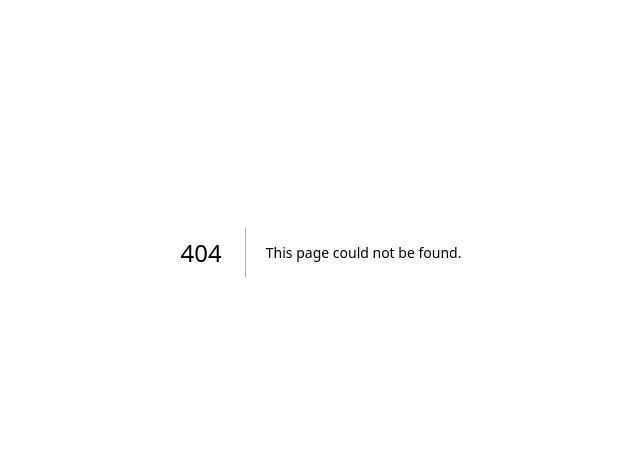
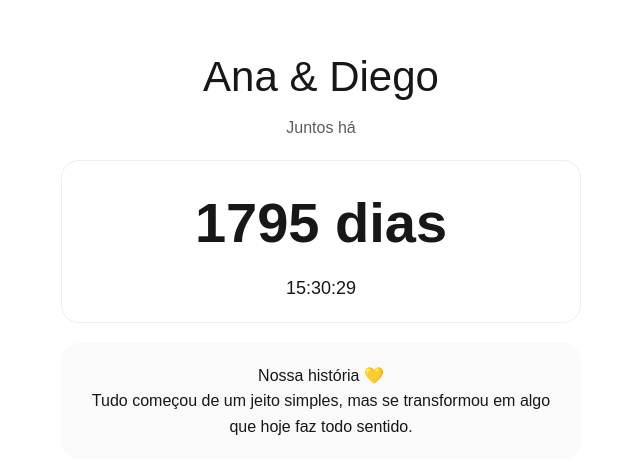
Before and after one commit to dlcdie/love-counter, a Next.js app: page /p/teste in a window 1280 px wide. Before the commit this address had no page. Shown: the part 148-622 px from the top of the page, without its empty margins (319-959 px from the left). Built offline with nearby package versions, Linux system fonts and the light colour scheme.

Commit message:
add home and couple page

```diff
--- /dev/null
+++ b/app/p/teste/page.tsx
@@ -0,0 +1,47 @@
+"use client";
+
+import { useEffect, useState } from "react";
+
+export default function Page() {
+  const startDate = new Date("2021-03-12T00:00:00-03:00").getTime();
+  const [now, setNow] = useState(Date.now());
+
+  useEffect(() => {
+    const interval = setInterval(() => setNow(Date.now()), 1000);
+    return () => clearInterval(interval);
+  }, []);
+
+  const diff = Math.max(0, now - startDate);
+  const totalSeconds = Math.floor(diff / 1000);
+
+  const days = Math.floor(totalSeconds / 86400);
+  const hours = Math.floor((totalSeconds % 86400) / 3600);
+  const minutes = Math.floor((totalSeconds % 3600) / 60);
+  const seconds = totalSeconds % 60;
+
+  return (
+    <main style={{ minHeight: "100vh", display: "grid", placeItems: "center", padding: 24 }}>
+      <div style={{ maxWidth: 520, width: "100%", textAlign: "center" }}>
+        <h1 style={{ fontSize: 42, marginBottom: 8 }}>Ana & Diego</h1>
+        <p style={{ opacity: 0.7, marginBottom: 20 }}>Juntos há</p>
+
+        <div style={{ border: "1px solid #eee", borderRadius: 18, padding: 20, marginBottom: 20 }}>
+          <div style={{ fontSize: 56, fontWeight: 700 }}>{days} dias</div>
+          <div style={{ marginTop: 10, fontSize: 18 }}>
+            {hours.toString().padStart(2, "0")}:
+            {minutes.toString().padStart(2, "0")}:
+            {seconds.toString().padStart(2, "0")}
+          </div>
+        </div>
+
+        <div style={{ background: "#fafafa", borderRadius: 18, padding: 20, lineHeight: 1.6 }}>
+          <h2>Nossa história 💛</h2>
+          <p>
+            Tudo começou de um jeito simples, mas se transformou em algo
+            que hoje faz todo sentido.
+          </p>
+        </div>
+      </div>
+    </main>
+  );
+}
--- a/app/page.tsx
+++ b/app/page.tsx
@@ -1,65 +1,10 @@
-import Image from "next/image";
-
 export default function Home() {
   return (
-    <div className="flex min-h-screen items-center justify-center bg-zinc-50 font-sans dark:bg-black">
-      <main className="flex min-h-screen w-full max-w-3xl flex-col items-center justify-between py-32 px-16 bg-white dark:bg-black sm:items-start">
-        <Image
-          className="dark:invert"
-          src="/next.svg"
-          alt="Next.js logo"
-          width={100}
-          height={20}
-          priority
-        />
-        <div className="flex flex-col items-center gap-6 text-center sm:items-start sm:text-left">
-          <h1 className="max-w-xs text-3xl font-semibold leading-10 tracking-tight text-black dark:text-zinc-50">
-            To get started, edit the page.tsx file.
-          </h1>
-          <p className="max-w-md text-lg leading-8 text-zinc-600 dark:text-zinc-400">
-            Looking for a starting point or more instructions? Head over to{" "}
-            <a
-              href="https://vercel.com/templates?framework=next.js&utm_source=create-next-app&utm_medium=appdir-template-tw&utm_campaign=create-next-app"
-              className="font-medium text-zinc-950 dark:text-zinc-50"
-            >
-              Templates
-            </a>{" "}
-            or the{" "}
-            <a
-              href="https://nextjs.org/learn?utm_source=create-next-app&utm_medium=appdir-template-tw&utm_campaign=create-next-app"
-              className="font-medium text-zinc-950 dark:text-zinc-50"
-            >
-              Learning
-            </a>{" "}
-            center.
-          </p>
-        </div>
-        <div className="flex flex-col gap-4 text-base font-medium sm:flex-row">
-          <a
-            className="flex h-12 w-full items-center justify-center gap-2 rounded-full bg-foreground px-5 text-background transition-colors hover:bg-[#383838] dark:hover:bg-[#ccc] md:w-[158px]"
-            href="https://vercel.com/new?utm_source=create-next-app&utm_medium=appdir-template-tw&utm_campaign=create-next-app"
-            target="_blank"
-            rel="noopener noreferrer"
-          >
-            <Image
-              className="dark:invert"
-              src="/vercel.svg"
-              alt="Vercel logomark"
-              width={16}
-              height={16}
-            />
-            Deploy Now
-          </a>
-          <a
-            className="flex h-12 w-full items-center justify-center rounded-full border border-solid border-black/[.08] px-5 transition-colors hover:border-transparent hover:bg-black/[.04] dark:border-white/[.145] dark:hover:bg-[#1a1a1a] md:w-[158px]"
-            href="https://nextjs.org/docs?utm_source=create-next-app&utm_medium=appdir-template-tw&utm_campaign=create-next-app"
-            target="_blank"
-            rel="noopener noreferrer"
-          >
-            Documentation
-          </a>
-        </div>
-      </main>
-    </div>
+    <main style={{ minHeight: "100vh", display: "grid", placeItems: "center" }}>
+      <h1 style={{ fontSize: 32 }}>Love Counter</h1>
+      <p style={{ marginTop: 12 }}>
+        Acesse <code>/p/teste</code> para ver um exemplo.
+      </p>
+    </main>
   );
 }
```
